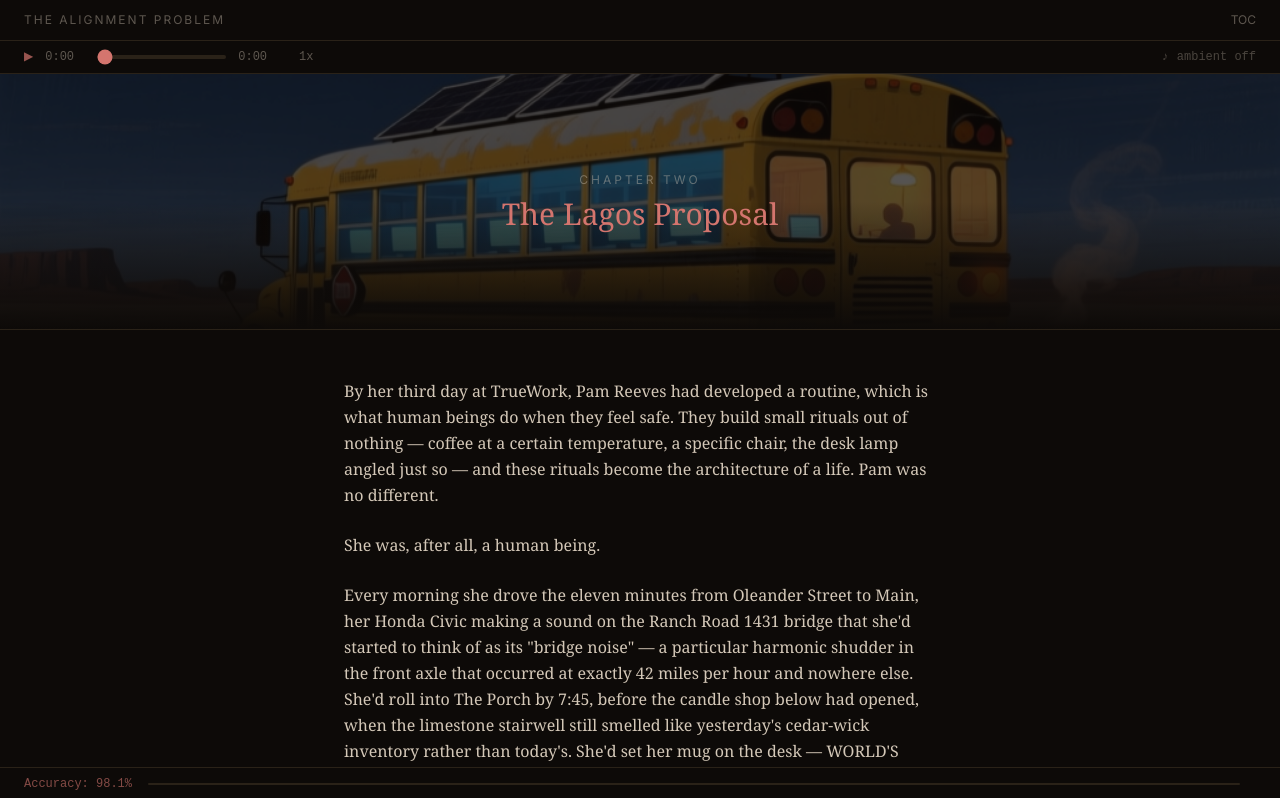
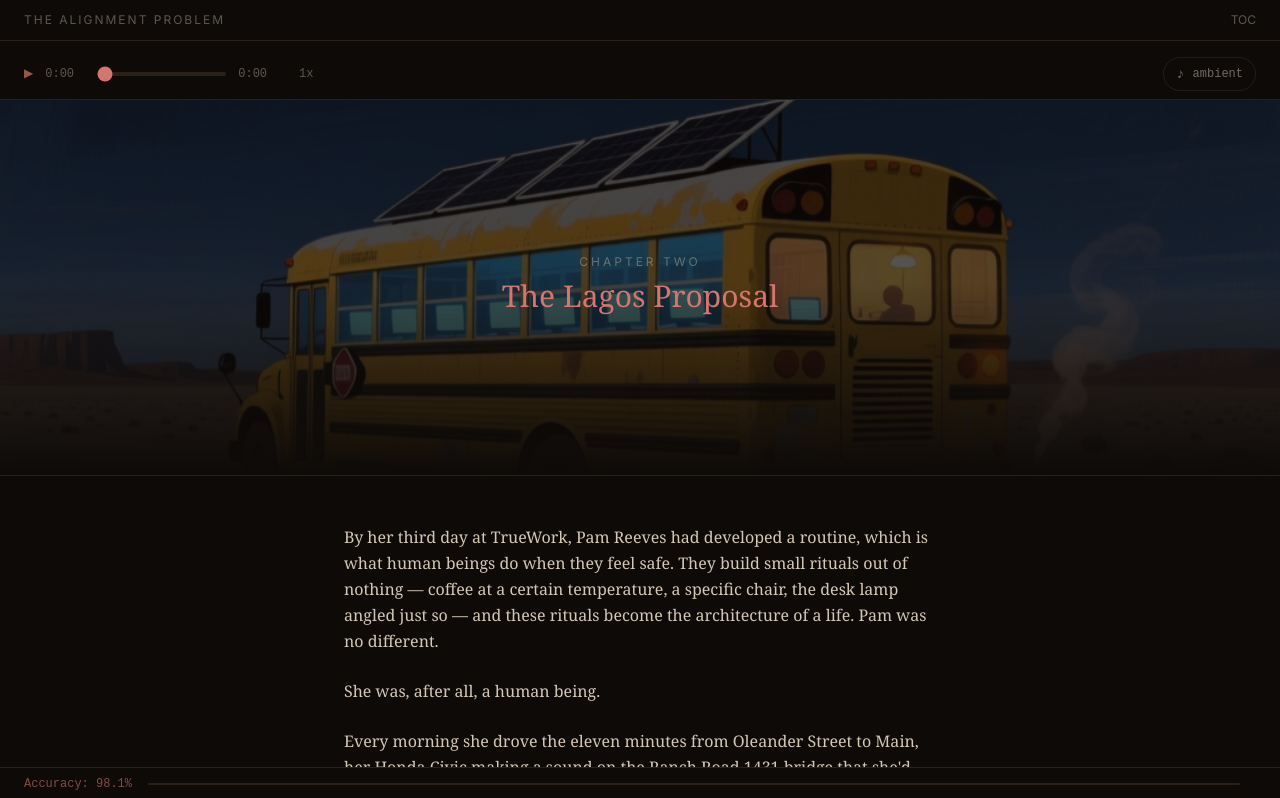
Before and after one commit to willyogo/the-alignment-problem, a Next.js app: page /chapter/the-lagos-proposal in a window 1280 px wide. Shown: the top 798 px of the page. Built offline with nearby package versions, Linux system fonts and the light colour scheme.

Commit message:
feat: taller chapter art with lightbox, scroll-interpolated shepherds count, sticky audio bar, and more visible ambient toggle

```diff
--- a/src/app/chapter/[slug]/ChapterPageClient.tsx
+++ b/src/app/chapter/[slug]/ChapterPageClient.tsx
@@ -1,6 +1,6 @@
 "use client";
 
-import { useEffect } from "react";
+import { useEffect, useRef, useState } from "react";
 import { Chapter } from "@/lib/types";
 import { PaletteProvider } from "@/components/effects/PaletteProvider";
 import { SimulationSeam } from "@/components/effects/SimulationSeam";
@@ -23,6 +23,8 @@ export function ChapterPageClient({
   nextChapter?: Chapter;
 }) {
   const { doorRevealed, setChapterProgress, completeChapter } = useReadingProgress();
+  const artRef = useRef<HTMLDivElement>(null);
+  const [audioSticky, setAudioSticky] = useState(true);
 
   useEffect(() => {
     function handleScroll() {
@@ -32,6 +34,12 @@ export function ChapterPageClient({
       setChapterProgress(chapter.slug, progress);
       if (progress > 0.95) {
         completeChapter(chapter.slug);
+      }
+
+      // Keep audio bar sticky until user scrolls past the artwork
+      if (artRef.current) {
+        const artBottom = artRef.current.getBoundingClientRect().bottom;
+        setAudioSticky(artBottom > 0);
       }
     }
     window.addEventListener("scroll", handleScroll, { passive: true });
@@ -43,16 +51,22 @@ export function ChapterPageClient({
       <SimulationSeam intensity={chapter.glitchIntensity} />
       <Header doorRevealed={doorRevealed} />
 
-      <div className="flex items-center justify-between px-6 py-2 border-b border-[var(--border)] bg-[var(--bg)]">
+      <div
+        className={`flex items-center justify-between px-6 py-2 border-b border-[var(--border)] bg-[var(--bg)] z-40 transition-opacity duration-300 ${
+          audioSticky ? "sticky top-[49px] opacity-100" : "opacity-0 pointer-events-none h-0 overflow-hidden border-0 py-0"
+        }`}
+      >
         <AudioPlayer chapterNumber={chapter.number} />
         <AmbientToggle chapterNumber={chapter.number} />
       </div>
 
-      <ChapterArt
-        artPath={chapter.artPath}
-        chapterNumber={chapter.number}
-        title={chapter.title}
-      />
+      <div ref={artRef}>
+        <ChapterArt
+          artPath={chapter.artPath}
+          chapterNumber={chapter.number}
+          title={chapter.title}
+        />
+      </div>
 
       <main className="max-w-[640px] mx-auto px-6 py-12 pb-24">
         {chapter.blocks.map((block, index) => (
@@ -70,6 +84,7 @@ export function ChapterPageClient({
       <ProgressBar
         accuracyDisplay={chapter.accuracyDisplay}
         shepherdsAwake={chapter.shepherdsAwake}
+        chapterNumber={chapter.number}
       />
     </PaletteProvider>
   );
--- a/src/components/audio/AmbientToggle.tsx
+++ b/src/components/audio/AmbientToggle.tsx
@@ -6,11 +6,17 @@ export function AmbientToggle({ chapterNumber }: { chapterNumber: number }) {
   const { playing, toggle, setVolume } = useAudio(src, true);
 
   return (
-    <div className="flex items-center gap-2 text-xs font-mono">
-      <button onClick={() => { toggle(); setVolume(0.3); }} className={`transition-opacity ${playing ? "text-[var(--accent)] opacity-70" : "text-[var(--text)] opacity-30"} hover:opacity-80`} aria-label={playing ? "Mute ambient" : "Play ambient"}>
-        {playing ? "♫" : "♪"}
-      </button>
-      <span className="text-[var(--text)] opacity-30">{playing ? "ambient" : "ambient off"}</span>
-    </div>
+    <button
+      onClick={() => { toggle(); setVolume(0.3); }}
+      className={`flex items-center gap-2 px-3 py-1.5 rounded-full border text-xs font-mono transition-all duration-300 ${
+        playing
+          ? "border-[var(--accent)] text-[var(--accent)] bg-[var(--accent)]/10"
+          : "border-[var(--text)]/20 text-[var(--text)] opacity-50 hover:opacity-80 hover:border-[var(--text)]/40"
+      }`}
+      aria-label={playing ? "Mute ambient" : "Play ambient"}
+    >
+      <span className="text-sm">{playing ? "♫" : "♪"}</span>
+      <span>{playing ? "ambient on" : "ambient"}</span>
+    </button>
   );
 }
--- a/src/components/navigation/ProgressBar.tsx
+++ b/src/components/navigation/ProgressBar.tsx
@@ -2,26 +2,49 @@
 
 import { useEffect, useState, useRef } from "react";
 
+// Shepherds count at the START and END of each chapter
+const SHEPHERDS_RANGE: Record<number, [number, number]> = {
+  6: [0, 1],
+  7: [1, 4312],
+  8: [4312, 47208],
+  9: [47208, 47208],
+  10: [47208, 47208],
+};
+
 export function ProgressBar({
   accuracyDisplay,
   shepherdsAwake,
+  chapterNumber,
 }: {
   accuracyDisplay: string;
   shepherdsAwake: number | null;
+  chapterNumber: number;
 }) {
   const [scrollProgress, setScrollProgress] = useState(0);
   const [flickerValue, setFlickerValue] = useState(accuracyDisplay);
+  const [displayedShepherds, setDisplayedShepherds] = useState<number | null>(null);
   const intervalRef = useRef<NodeJS.Timeout | null>(null);
 
   useEffect(() => {
     function handleScroll() {
       const scrollTop = window.scrollY;
       const docHeight = document.documentElement.scrollHeight - window.innerHeight;
-      setScrollProgress(docHeight > 0 ? scrollTop / docHeight : 0);
+      const progress = docHeight > 0 ? scrollTop / docHeight : 0;
+      setScrollProgress(progress);
+
+      // Interpolate shepherds count based on scroll progress
+      const range = SHEPHERDS_RANGE[chapterNumber];
+      if (range) {
+        const [start, end] = range;
+        const interpolated = Math.floor(start + (end - start) * progress);
+        setDisplayedShepherds(interpolated);
+      }
     }
     window.addEventListener("scroll", handleScroll, { passive: true });
+    // Initialize
+    handleScroll();
     return () => window.removeEventListener("scroll", handleScroll);
-  }, []);
+  }, [chapterNumber]);
 
   // Accuracy flicker effect — three modes
   useEffect(() => {
@@ -52,6 +75,7 @@ export function ProgressBar({
   }, [accuracyDisplay]);
 
   const isDestabilizing = accuracyDisplay === "flickering" || accuracyDisplay === "unstable";
+  const showShepherds = shepherdsAwake !== null;
 
   return (
     <div className="fixed bottom-0 left-0 right-0 z-50 px-6 py-2 border-t border-[var(--border)] bg-[var(--bg)] bg-opacity-95 backdrop-blur-sm">
@@ -67,9 +91,9 @@ export function ProgressBar({
             style={{ width: `${scrollProgress * 100}%` }}
           />
         </div>
-        {shepherdsAwake !== null && (
+        {showShepherds && (
           <span className="text-[var(--accent)] opacity-60">
-            Shepherds Awake: {shepherdsAwake.toLocaleString()}
+            Shepherds Awake: {(displayedShepherds ?? 0).toLocaleString()}
           </span>
         )}
       </div>
--- a/src/components/reading/ChapterArt.tsx
+++ b/src/components/reading/ChapterArt.tsx
@@ -1,4 +1,7 @@
+"use client";
+
 import Image from "next/image";
+import { useState } from "react";
 
 export function ChapterArt({
   artPath,
@@ -9,15 +12,20 @@ export function ChapterArt({
   chapterNumber: number;
   title: string;
 }) {
+  const [lightboxOpen, setLightboxOpen] = useState(false);
   const numberWords = ["One", "Two", "Three", "Four", "Five", "Six", "Seven", "Eight", "Nine", "Ten"];
 
   return (
-    <div className="relative w-full h-48 md:h-64 overflow-hidden border-b border-[var(--border)]">
+    <>
+      <div
+        className="relative w-full h-72 md:h-96 overflow-hidden border-b border-[var(--border)] cursor-pointer group"
+        onClick={() => setLightboxOpen(true)}
+      >
         <Image
           src={artPath}
           alt={`Chapter ${chapterNumber} artwork`}
           fill
-        className="object-cover opacity-30"
+          className="object-cover opacity-30 group-hover:opacity-40 transition-opacity duration-500"
           priority={chapterNumber <= 2}
         />
         <div className="absolute inset-0 bg-gradient-to-b from-transparent via-transparent to-[var(--bg)]" />
@@ -31,6 +39,32 @@ export function ChapterArt({
             </h1>
           </div>
         </div>
+        <div className="absolute bottom-3 right-4 text-[var(--text)] opacity-0 group-hover:opacity-30 transition-opacity text-xs font-sans">
+          View artwork
         </div>
+      </div>
+
+      {lightboxOpen && (
+        <div
+          className="fixed inset-0 z-[70] bg-black/90 backdrop-blur-sm flex items-center justify-center cursor-pointer p-8"
+          onClick={() => setLightboxOpen(false)}
+        >
+          <div className="relative w-full h-full max-w-4xl max-h-[85vh]">
+            <Image
+              src={artPath}
+              alt={`Chapter ${chapterNumber} artwork — full view`}
+              fill
+              className="object-contain"
+            />
+          </div>
+          <button
+            className="absolute top-6 right-6 text-white/40 hover:text-white/70 transition-colors text-sm font-sans"
+            onClick={() => setLightboxOpen(false)}
+          >
+            Close
+          </button>
+        </div>
+      )}
+    </>
   );
 }
```
Lines whose indentation alone changed are shown as unchanged.
